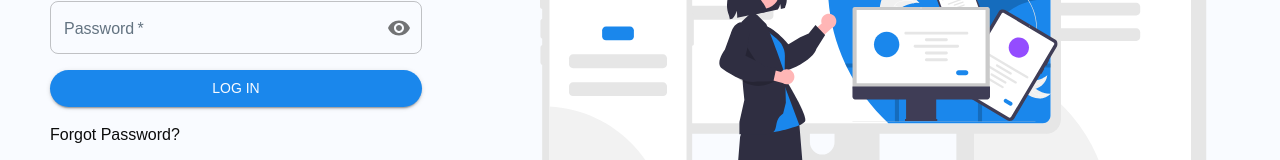
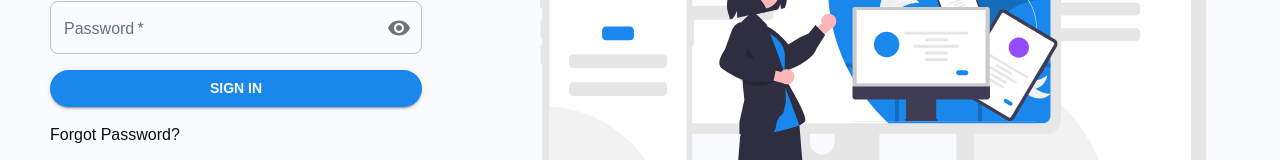
Before and after one commit to lyDiyamong/ratifyme-frontend, a React (Vite) app: page /login in a window 1280 px wide. Shown: the part 310-470 px from the top of the page. Built offline with nearby package versions, Linux system fonts and the light colour scheme.

Commit message:
style(15-login): change fontweight of btn

```diff
--- a/src/pages/auth/LoginPage.jsx
+++ b/src/pages/auth/LoginPage.jsx
@@ -17,7 +17,7 @@ const LoginPage = () => {
     // Submit handler
     const onSubmit = (data) => {
         console.log(data);
-    }
+    };
 
     return (
         // ============ Start login container ============
@@ -28,12 +28,11 @@ const LoginPage = () => {
                 <Grid item xs={12} md={4} order={{ xs: 2, md: 1 }}>
                     <Box mb={5}>
                         <Typography
-                        component="h4"
+                            component="h4"
                             sx={{
                                 fontSize: theme.typography.h2,
                                 fontWeight: theme.fontWeight.bold,
-                                lineHeight: 2
-
+                                lineHeight: 2,
                             }}
                         >
                             Sign In
@@ -47,7 +46,14 @@ const LoginPage = () => {
                         </Typography>
                     </Box>
                     {/* Start form container */}
-                    <Box component="form" onSubmit={handleSubmit(onSubmit)} display="flex" flexDirection="column" gap={2} noValidate>
+                    <Box
+                        component="form"
+                        onSubmit={handleSubmit(onSubmit)}
+                        display="flex"
+                        flexDirection="column"
+                        gap={2}
+                        noValidate
+                    >
                         {/* Email */}
                         <FormInput
                             name="email"
@@ -71,9 +77,10 @@ const LoginPage = () => {
                             sx={{
                                 color: theme.palette.background.default,
                                 borderRadius: theme.customShape.btn,
+                                fontWeight: theme.fontWeight.bold,
                             }}
                         >
-                            Log in
+                            Sign in
                         </Button>
                         <Typography color={theme.palette.text.primary}>
                             Forgot Password?
--- a/src/pages/auth/SignupPage.jsx
+++ b/src/pages/auth/SignupPage.jsx
@@ -93,6 +93,7 @@ function SignupPage() {
                             sx={{
                                 color: theme.palette.background.default,
                                 borderRadius: theme.customShape.btn,
+                                fontWeight : theme.fontWeight.bold
                             }}
                         >
                             Sign Up
```
